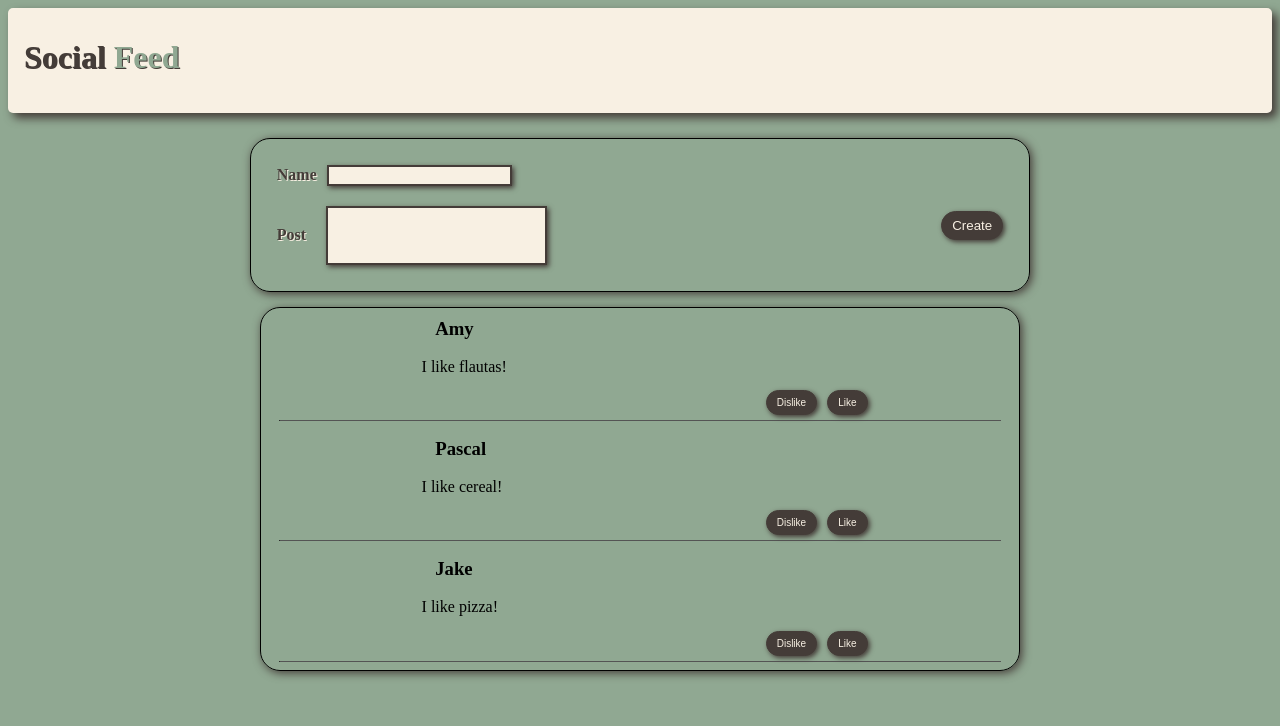
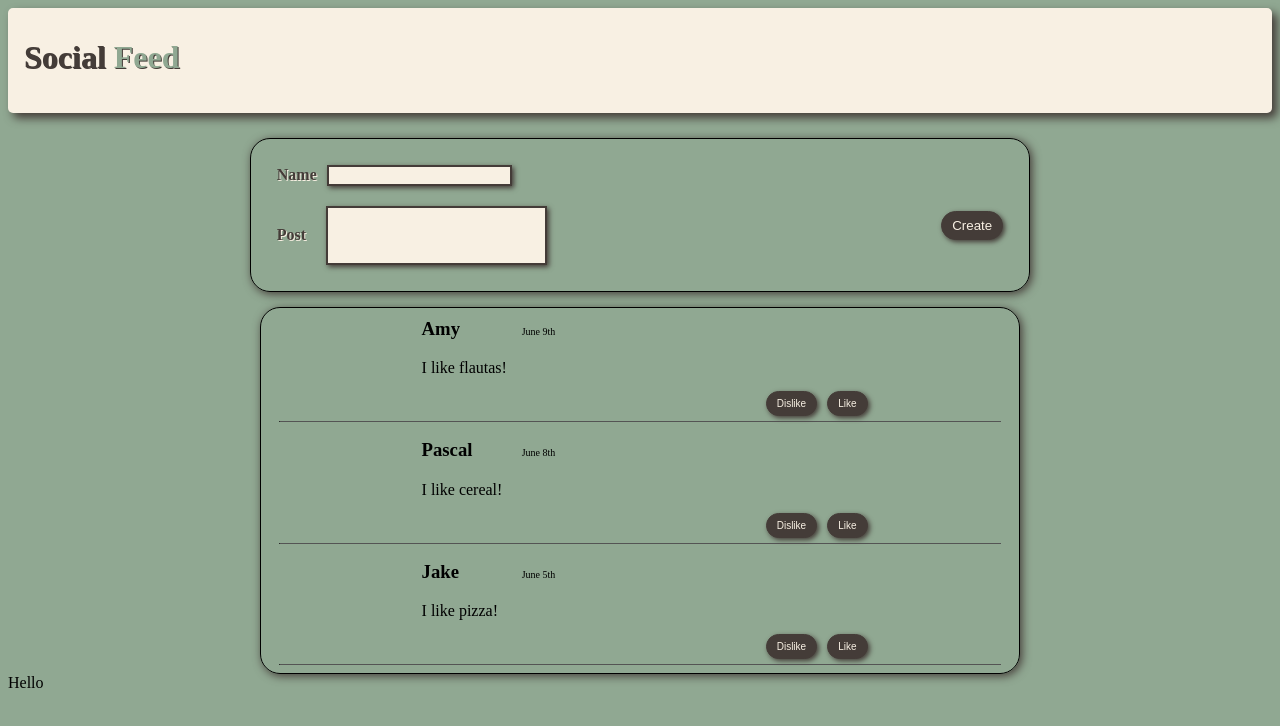
Before and after one commit to LizzieDworsky/SocialFeedProject, a React (Create React App) app in the folder social-feed/: page / in a window 1280 px wide. Shown: the top 726 px of the page. Built offline with nearby package versions, Linux system fonts and the light colour scheme.

Commit message:
added date to the posts + updated css for the name and date + added a test component to work in/test functionality before changing my main code

```diff
--- a/social-feed/src/App.jsx
+++ b/social-feed/src/App.jsx
@@ -1,6 +1,7 @@
 import React, { useState } from "react";
 import CreatePost from "./Components/CreatePost";
 import NavBar from "./Components/NavBar";
+import Test from "./Components/Test";
 import PostMapper from "./Components/PostMapper";
 
 function App() {
@@ -10,6 +11,7 @@ function App() {
             id: 1,
             name: "Jake",
             message: "I like pizza!",
+            date: "June 5th",
             isLiked: false,
             isDisliked: false,
         },
@@ -17,6 +19,7 @@ function App() {
             id: 2,
             name: "Pascal",
             message: "I like cereal!",
+            date: "June 8th",
             isLiked: false,
             isDisliked: false,
         },
@@ -24,6 +27,7 @@ function App() {
             id: 3,
             name: "Amy",
             message: "I like flautas!",
+            date: "June 9th",
             isLiked: false,
             isDisliked: false,
         },
@@ -43,6 +47,7 @@ function App() {
             <div className="mapper">
                 <PostMapper array={posts} />
             </div>
+            <Test />
         </div>
     );
 }
--- a/social-feed/src/Components/CreatePost.jsx
+++ b/social-feed/src/Components/CreatePost.jsx
@@ -3,6 +3,17 @@ import React, { useState } from "react";
 const CreatePost = ({ createNewPost, array }) => {
     const [name, setName] = useState("");
     const [message, setMessage] = useState("");
+
+    function getCurrentDate() {
+        let newDate = new Date();
+        let date = newDate.getDate();
+        let month = newDate.getMonth() + 1;
+        if (month === 6) {
+            month = "June";
+        }
+        let currentDate = `${month} ${date}th`;
+        return currentDate;
+    }
 
     function handleCreate(event) {
         event.preventDefault();
@@ -10,6 +21,7 @@ const CreatePost = ({ createNewPost, array }) => {
             id: array.length + 1,
             name: name,
             message: message,
+            date: getCurrentDate(),
             isLiked: false,
             isDisliked: false,
         };
--- a/social-feed/src/Components/Post.jsx
+++ b/social-feed/src/Components/Post.jsx
@@ -25,6 +25,7 @@ const Post = ({ post }) => {
     return (
         <div className="post">
             <h3 className="name">{post.name}</h3>
+            <h4 className="date">{post.date}</h4>
             <p className="message">{post.message}</p>
             <button
                 className={isLiked}
--- /dev/null
+++ b/social-feed/src/Components/Test.jsx
@@ -0,0 +1,9 @@
+import React from "react";
+import { useState } from "react";
+
+const Text = (props) => {
+    const [bool, setBool] = useState(true);
+    return <div onClick={() => setBool(!bool)}>{bool ? "Hello" : "World"}</div>;
+};
+
+export default Text;
--- a/social-feed/src/styles.css
+++ b/social-feed/src/styles.css
@@ -103,8 +103,15 @@ ul {
 
 .name {
     margin: auto;
-    width: 90%;
+    width: 20%;
     padding: 2%;
+    display: inline-block;
+}
+
+.date {
+    display: inline-block;
+    font-size: 10px;
+    font-weight: 100;
 }
 
 .create-post {
```
